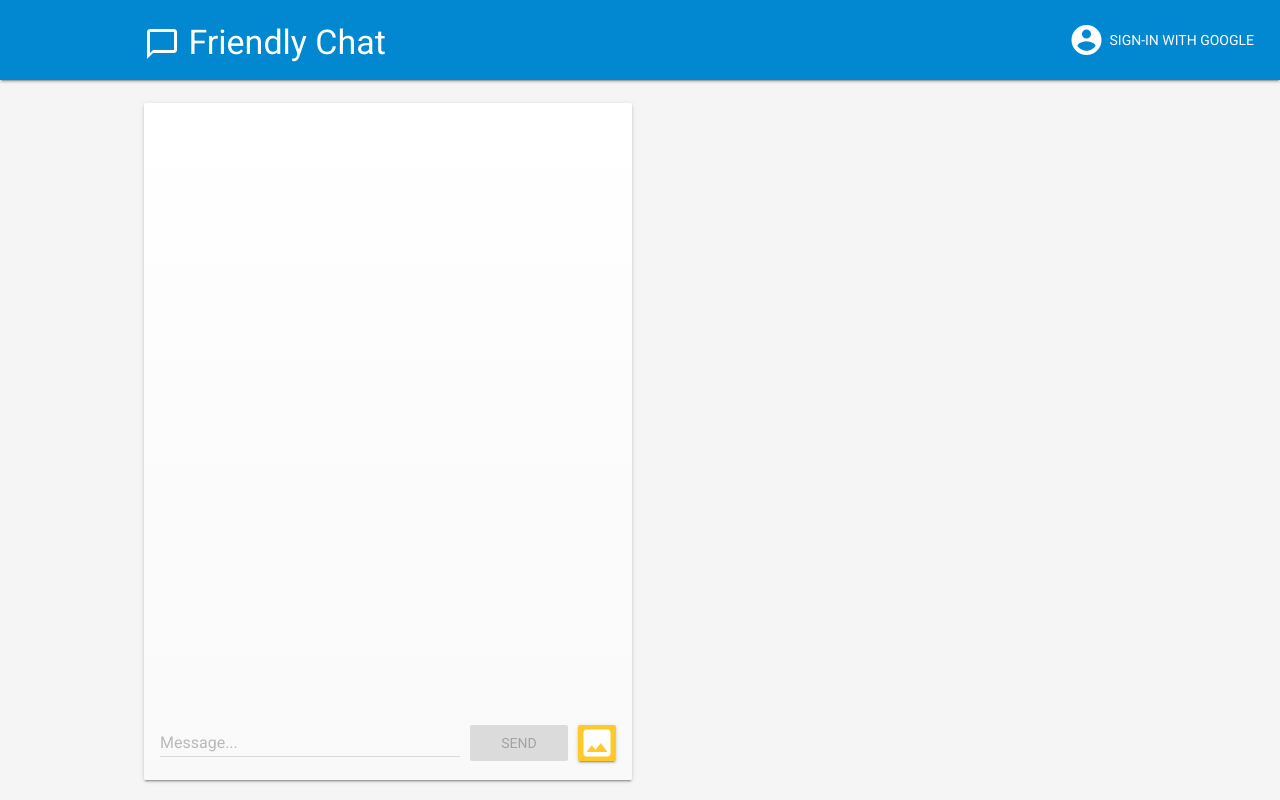
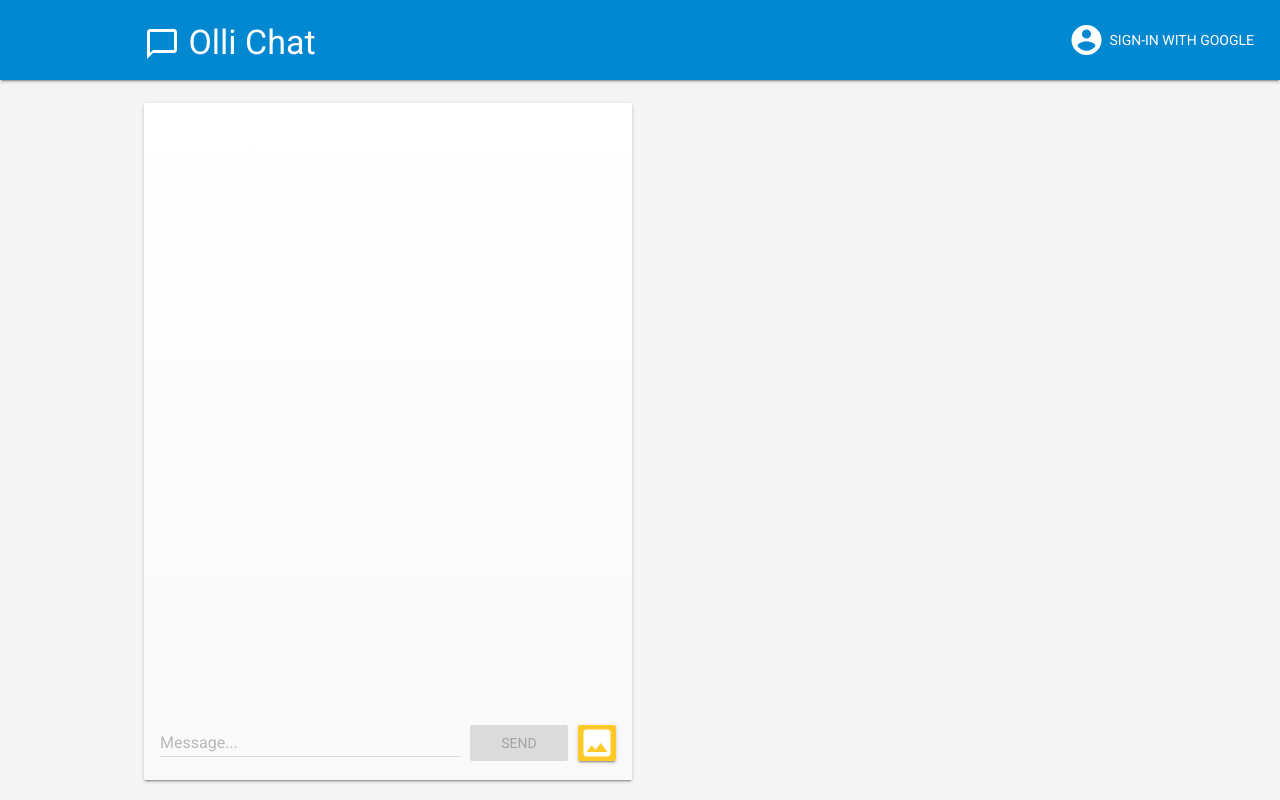
Before and after one commit to schafeld/firebase-chat, a plain HTML site: page public/index.html in a window 1280 px wide. Drawn offline with nearby package versions, Linux system fonts and the light colour scheme; some packages are replaced by stand-ins of ours; no server answers.

Commit message:
change name of app

```diff
--- a/public/index.html
+++ b/public/index.html
@@ -17,7 +17,7 @@
   <meta http-equiv="X-UA-Compatible" content="IE=edge">
   <meta name="description" content="Learn how to use the Firebase platform on the Web">
   <meta name="viewport" content="width=device-width, initial-scale=1.0">
-  <title>Friendly Chat</title>
+  <title>Olli Chat</title>
 
   <!-- Disable tap highlight on IE -->
   <meta name="msapplication-tap-highlight" content="no">
@@ -27,13 +27,13 @@
 
   <!-- Add to homescreen for Chrome on Android -->
   <meta name="mobile-web-app-capable" content="yes">
-  <meta name="application-name" content="Friendly Chat">
+  <meta name="application-name" content="Olli Chat">
   <meta name="theme-color" content="#303F9F">
 
   <!-- Add to homescreen for Safari on iOS -->
   <meta name="apple-mobile-web-app-capable" content="yes">
   <meta name="apple-mobile-web-app-status-bar-style" content="black-translucent">
-  <meta name="apple-mobile-web-app-title" content="Friendly Chat">
+  <meta name="apple-mobile-web-app-title" content="Olli Chat">
   <meta name="apple-mobile-web-app-status-bar-style" content="#303F9F">
 
   <!-- Tile icon for Win8 -->
@@ -60,7 +60,7 @@
   <header class="mdl-layout__header mdl-color-text--white mdl-color--light-blue-700">
     <div class="mdl-cell mdl-cell--12-col mdl-cell--12-col-tablet mdl-grid">
       <div class="mdl-layout__header-row mdl-cell mdl-cell--12-col mdl-cell--12-col-tablet mdl-cell--12-col-desktop">
-        <h3><i class="material-icons">chat_bubble_outline</i> Friendly Chat</h3>
+        <h3><i class="material-icons">chat_bubble_outline</i> Olli Chat</h3>
       </div>
       <div id="user-container">
         <div hidden id="user-pic"></div>
--- a/public/scripts/main.js
+++ b/public/scripts/main.js
@@ -15,7 +15,7 @@
  */
 'use strict';
 
-// Signs-in Friendly Chat.
+// Signs-in Olli (Friendly) Chat.
 function signIn() {
   // alert('TODO: Implement Google Sign-In');
   // Sign in Firebase with credential from the Google user.
@@ -23,7 +23,7 @@ function signIn() {
   firebase.auth().signInWithPopup(provider);
 }
 
-// Signs-out of Friendly Chat.
+// Signs-out of Olli (Friendly) Chat.
 function signOut() {
   // Sign out of Firebase.
   firebase.auth().signOut();
```
Also changed, not shown: README.md, public/manifest.json.
